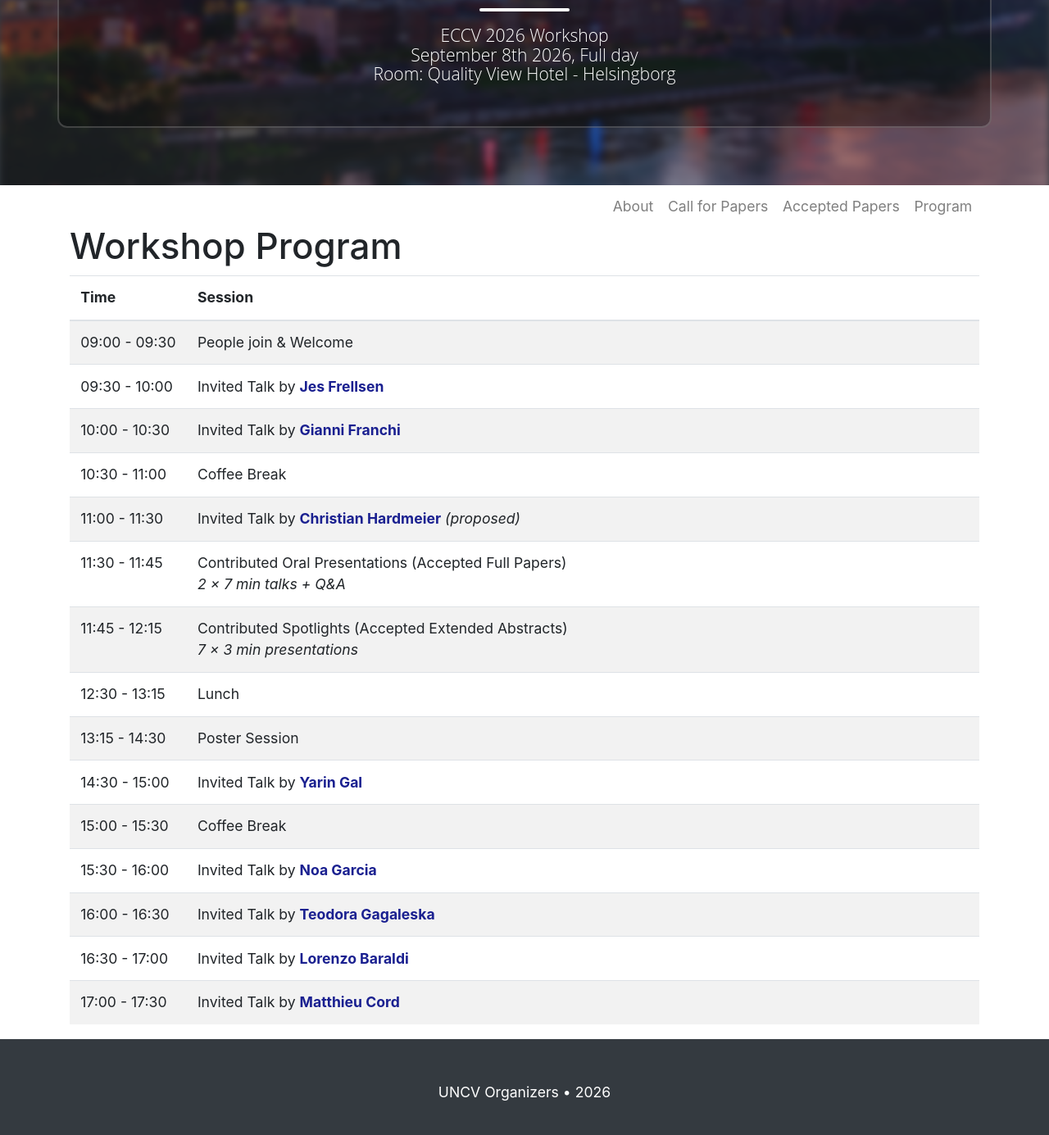
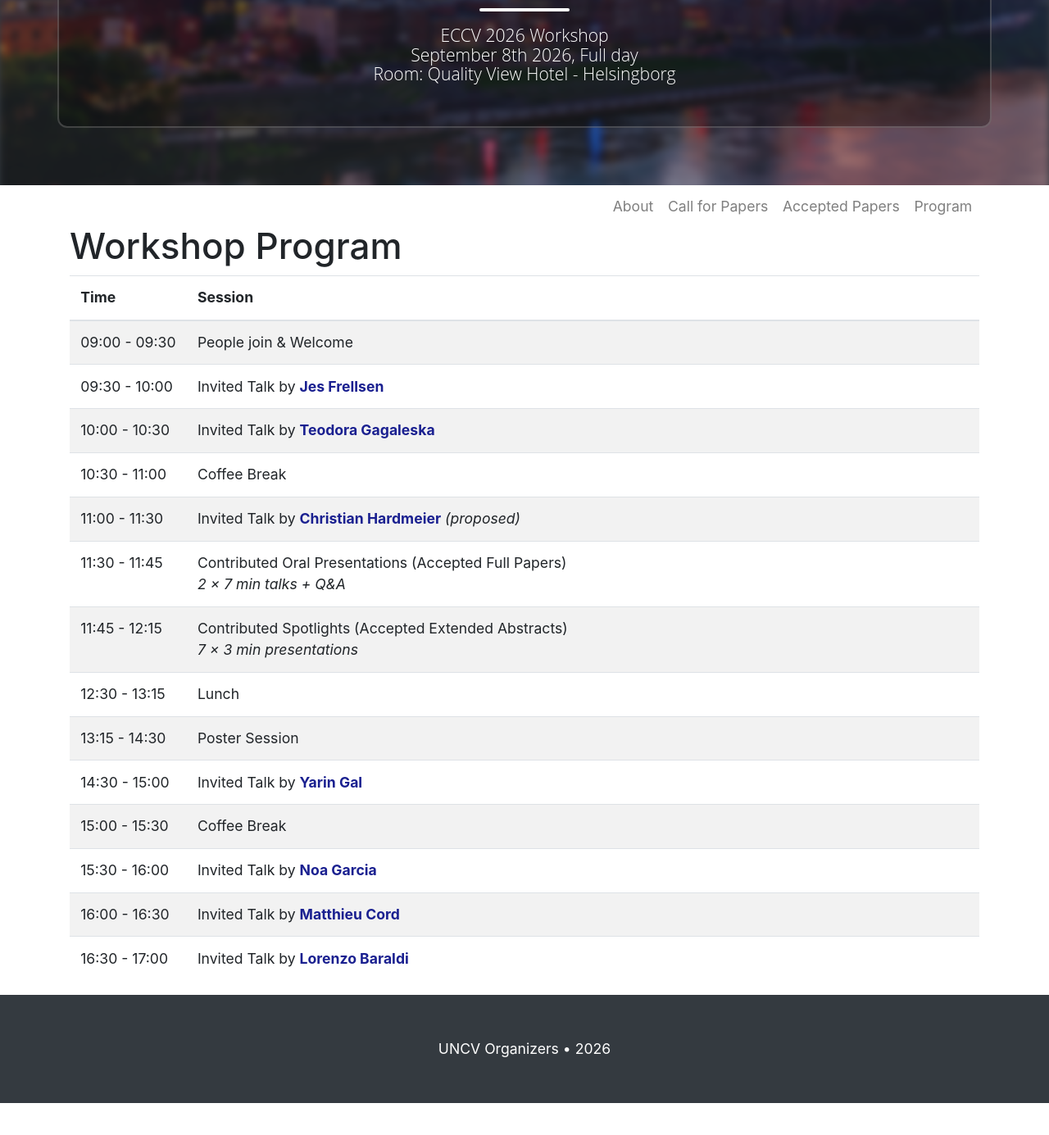
Before and after one commit to Uncertainty-CV/2026, a Jekyll site: the page built from _pages/program.md, in a window 1280 px wide and 1400 px high, scrolled down 242 px. Shown: the top 1385 px of the window at 82% size. Built offline with Jekyll 4.4.1, drawn with Linux system fonts in a browser that asks for light colours; after the commit the page ends 1588 px from its top, so only the background shows below that.

```diff
--- a/_data/speakers.yml
+++ b/_data/speakers.yml
@@ -31,8 +31,8 @@
 - name: Teodora Gagaleska
   affiliation: KU Leuven
   abstract: TBA
-  url: "https://www.un.org/youthaffairs/en/teodora-mileska"
-  img: https://www.un.org/youthaffairs/sites/default/files/styles/1_1_xxl/public/2025-10/Teodora.png.webp?itok=SyPvvv3b
+  url: "https://tpopordanoska.github.io/"
+  img: "https://tpopordanoska.github.io/img/teodora_profile.png"
 
 - name: Lorenzo Baraldi
   affiliation: University of Modena and Reggio Emilia
--- a/_pages/program.md
+++ b/_pages/program.md
@@ -68,15 +69,11 @@ title: Program
     </tr>
     <tr>
         <td class="time-cell">16:00 - 16:30</td>
-        <td>Invited Talk by <strong><a href="https://www.kuleuven.be/wieiswie/en/person/00124166">Teodora Gagaleska</a></strong></td>
-    </tr>
+        <td>Invited Talk by <strong><a href="https://www.sorbonne-universite.fr/portraits/matthieu-cord">Matthieu Cord</a></strong></td>
+   </tr>
     <tr>
         <td class="time-cell">16:30 - 17:00</td>
         <td>Invited Talk by <strong><a href="https://ailb-web.ing.unimore.it/~lorenzo/">Lorenzo Baraldi</a></strong></td>
     </tr>
-    <tr>
-        <td class="time-cell">17:00 - 17:30</td>
-        <td>Invited Talk by <strong><a href="https://www.sorbonne-universite.fr/portraits/matthieu-cord">Matthieu Cord</a></strong></td>
-    </tr>
     </tbody>
 </table>
```
Also changed, not shown: other parts of _pages/program.md (+2 -1 lines).
